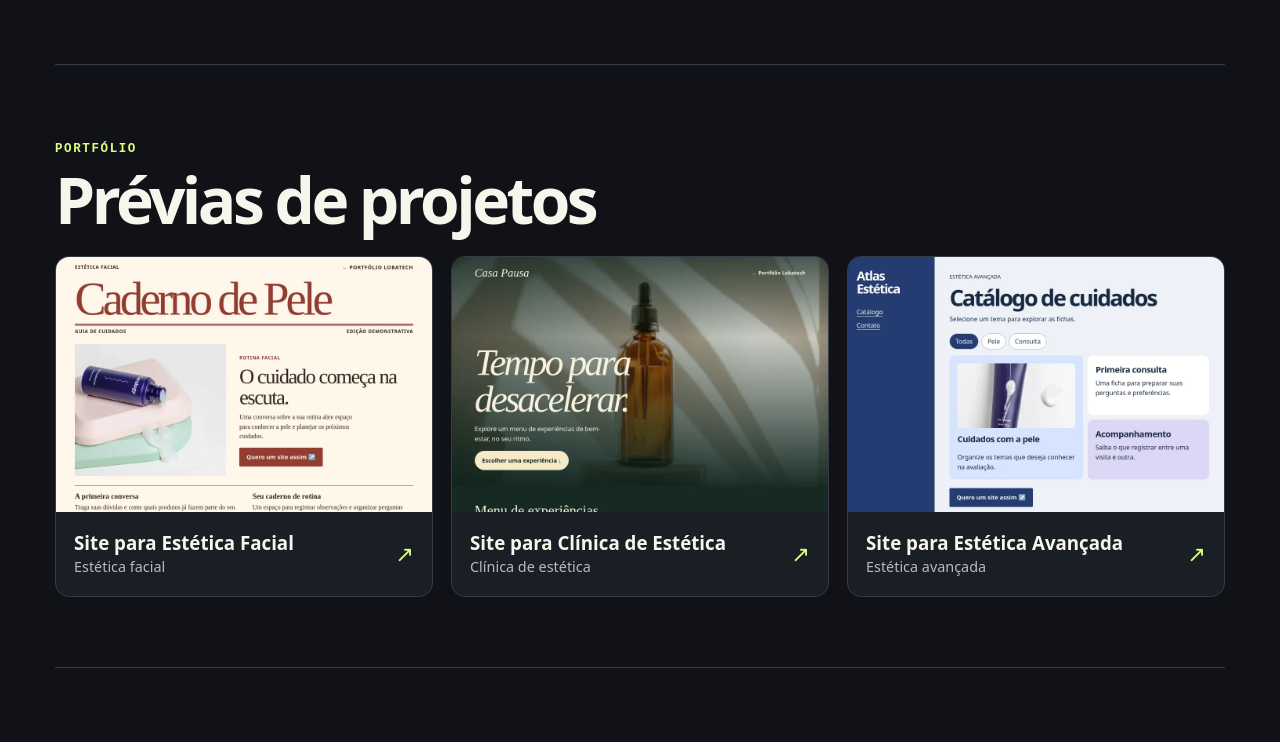
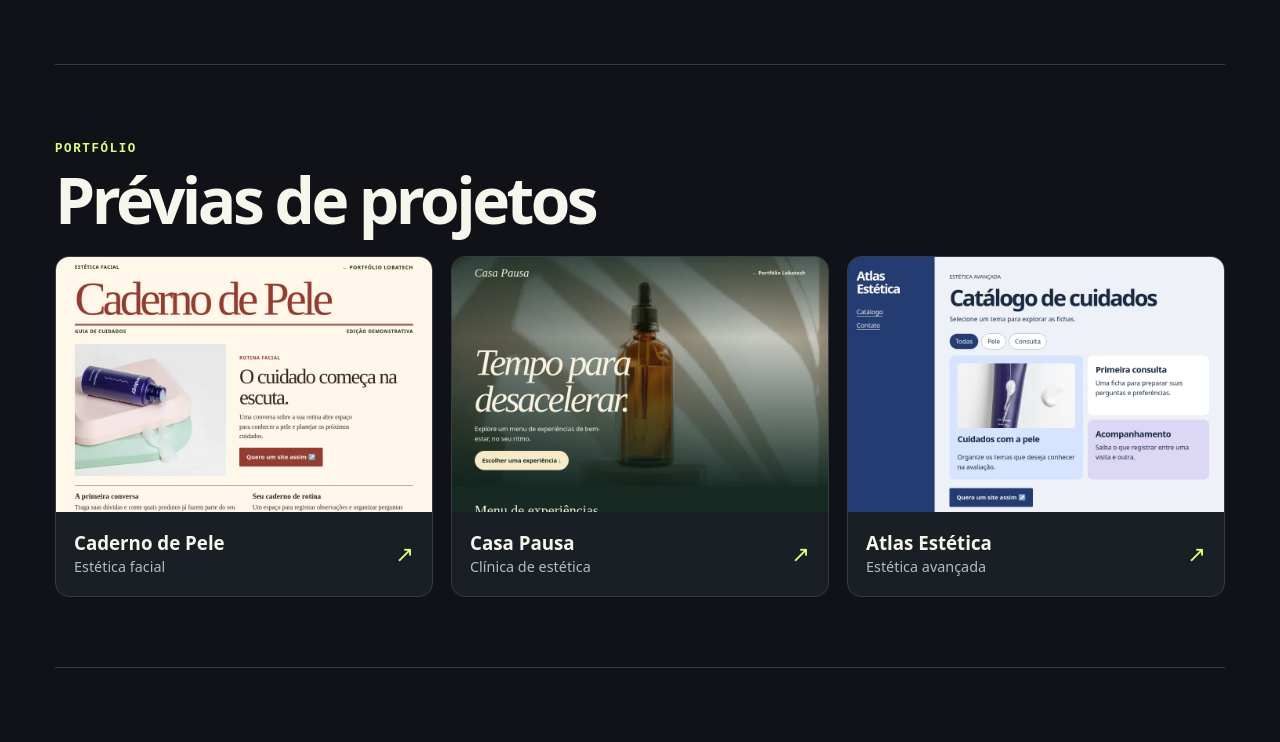
Before and after one commit to lobatex-luc/Lobatech, a plain HTML site: page index.html in a window 1280 px wide. Shown: the part 642-1384 px from the top of the page. Drawn offline with Linux system fonts and the light colour scheme.

Commit message:
Atualiza nomes e miniaturas dos três modelos na galeria

```diff
--- a/index.html
+++ b/index.html
@@ -54,17 +54,17 @@ section{scroll-margin-top:24px}.section{padding:70px 0;border-top:1px solid var(
   <span class="tag">Portfólio</span>
   <h2 class="heading" id="portfolio-title">Prévias de projetos</h2>
   <div class="portfolio-grid">
-    <a class="portfolio-item" href="projetos/estetica-facial.html" aria-label="Abrir prévia do projeto Site para Estética Facial">
-      <div class="portfolio-image"><img loading="lazy" decoding="async" src="assets/previa-estetica-facial.webp" width="960" height="650" alt="Página inicial do projeto Site para Estética Facial"></div>
-      <div class="portfolio-info"><div><h3>Site para Estética Facial</h3><p>Estética facial</p></div><span aria-hidden="true">↗</span></div>
+    <a class="portfolio-item" href="projetos/estetica-facial.html?v=layouts2" aria-label="Abrir prévia do projeto Caderno de Pele">
+      <div class="portfolio-image"><img loading="lazy" decoding="async" src="assets/previa-estetica-facial.webp?v=layouts2" width="960" height="650" alt="Página inicial do projeto Caderno de Pele"></div>
+      <div class="portfolio-info"><div><h3>Caderno de Pele</h3><p>Estética facial</p></div><span aria-hidden="true">↗</span></div>
     </a>
-    <a class="portfolio-item" href="projetos/clinica-de-estetica.html" aria-label="Abrir prévia do projeto Site para Clínica de Estética">
-      <div class="portfolio-image"><img loading="lazy" decoding="async" src="assets/previa-clinica-de-estetica.webp" width="960" height="650" alt="Página inicial do projeto Site para Clínica de Estética"></div>
-      <div class="portfolio-info"><div><h3>Site para Clínica de Estética</h3><p>Clínica de estética</p></div><span aria-hidden="true">↗</span></div>
+    <a class="portfolio-item" href="projetos/clinica-de-estetica.html?v=layouts2" aria-label="Abrir prévia do projeto Casa Pausa">
+      <div class="portfolio-image"><img loading="lazy" decoding="async" src="assets/previa-clinica-de-estetica.webp?v=layouts2" width="960" height="650" alt="Página inicial do projeto Casa Pausa"></div>
+      <div class="portfolio-info"><div><h3>Casa Pausa</h3><p>Clínica de estética</p></div><span aria-hidden="true">↗</span></div>
     </a>
-    <a class="portfolio-item" href="projetos/estetica-avancada.html" aria-label="Abrir prévia do projeto Site para Estética Avançada">
-      <div class="portfolio-image"><img loading="lazy" decoding="async" src="assets/previa-estetica-avancada.webp" width="960" height="650" alt="Página inicial do projeto Site para Estética Avançada"></div>
-      <div class="portfolio-info"><div><h3>Site para Estética Avançada</h3><p>Estética avançada</p></div><span aria-hidden="true">↗</span></div>
+    <a class="portfolio-item" href="projetos/estetica-avancada.html?v=layouts2" aria-label="Abrir prévia do projeto Atlas Estética">
+      <div class="portfolio-image"><img loading="lazy" decoding="async" src="assets/previa-estetica-avancada.webp?v=layouts2" width="960" height="650" alt="Página inicial do projeto Atlas Estética"></div>
+      <div class="portfolio-info"><div><h3>Atlas Estética</h3><p>Estética avançada</p></div><span aria-hidden="true">↗</span></div>
     </a>
   </div>
 </section>
```
